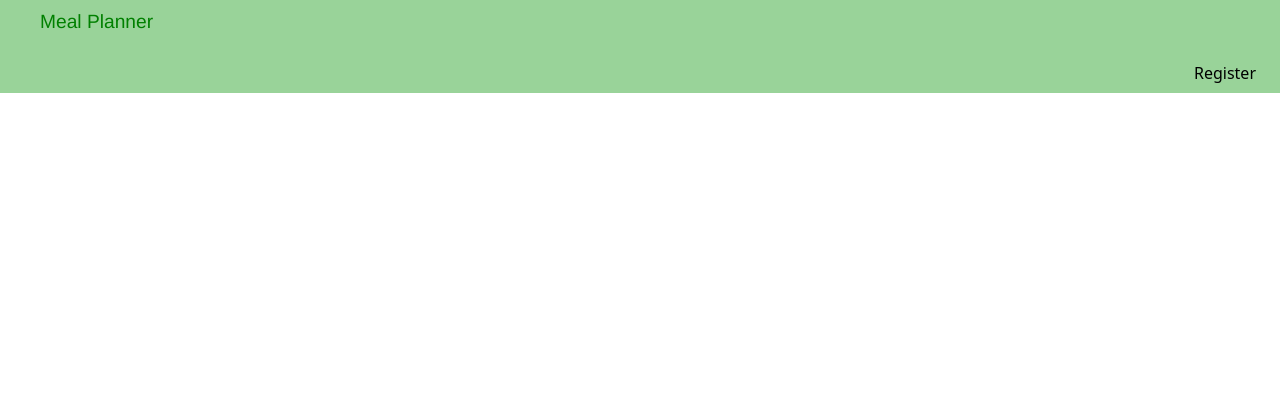
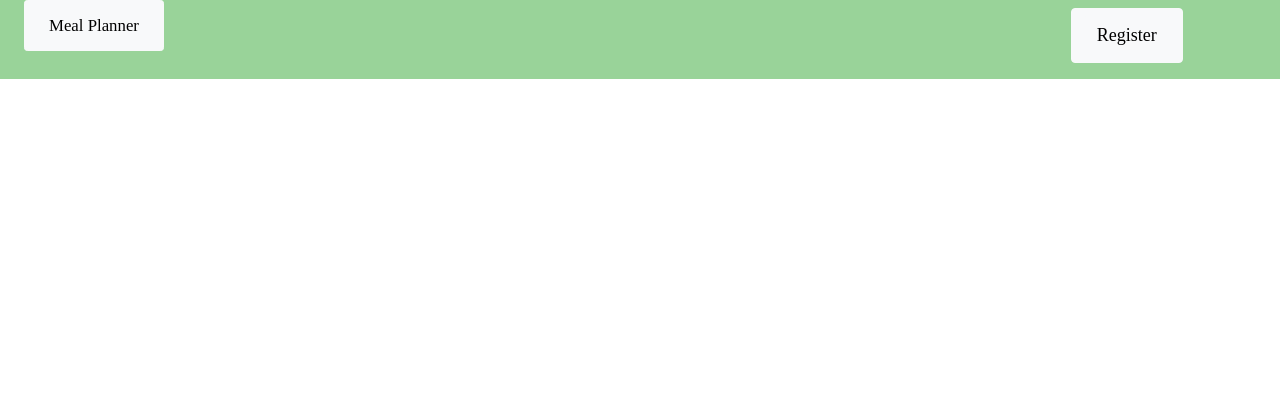
Before and after one commit to zshep/meal_finder, a Flask app: page /jedi in a window 1280 px wide. Shown: the top 420 px of the page. Run offline with Flask 3, Linux system fonts and the light colour scheme.

Commit message:
more style edditing

```diff
--- a/static/style.css
+++ b/static/style.css
@@ -13,15 +13,19 @@ nav {
 }
 
 #homebtn {
-    color: green;
-    padding-right: 5px;
+    color: black;
     font-size: larger;
-    font-family: 'Franklin Gothic Medium', 'Arial Narrow', Arial, sans-serif;
+    font-family: 'Apple Chancery';
+    align-items: center;
+
 
 }
 
 #navbtn {
     color:black;
+    font-size: large;
+    font-family: 'Apple Chancery';
+
 }
 
 .Navbar-nav {
--- a/templates/layout.html
+++ b/templates/layout.html
@@ -28,28 +28,44 @@
 <body>
     <div class="container-fluid" id="navbar">
 
-        <div class="row" id="navbar">
-            <div class="col-2 justify-content-center">
-                <a class="nav-link" id="homebtn" href="/">Meal Planner</a>
-            </div>
+        <div class="row btn-group" id="navbar">
+            <ul class="col-2 justify-content-center">
+                <li class="btn btn-light btn-sm">
+                    <a class="nav-link" id="homebtn" href="/">
+                        Meal Planner
+                    </a>
+                </li>
+            </ul>
             {% if session["name"] %}
-            <ul class="col-2 navbar-nav ms-auto list-group-horizontal justify-content-start">
+            <ul class="col-2 ms-auto list-group-horizontal justify-content-start">
 
-                <li><a class="nav-link active justify-content-start" id="navbtn" href="/show_meal">My Recipes</a></li>
+                <li class="btn btn-light" >
+                    <a id="navbtn" href="/show_meal">
+                        My Recipes
+                    </a>
+                </li>
             </ul>
-            <ul class="col-8 navbar-nav ms-auto list-group-horizontal justify-content-end">
-                <li class="nav-item"><a class="nav-link" id="navbtn" href="/logout">Log Out</a></li>
+            <ul class="col-8 ms-auto list-group-horizontal justify-content-end">
+                <li class="btn btn-light">
+                    <a class="nav-link" id="navbtn" href="/logout">
+                        Log Out
+                    </a>
+                </li>
             </ul>
             {% else %}
 
-            <ul class="navbar-nav ms-auto mt-2 list-group-horizontal justify-content-end">
-
-                <a class="nav-link" id="navbtn" href="/register">Register</a>
+            <ul class="col-2 ms-auto mt-2 list-group-horizontal justify-content-end">
+                <li class="btn btn-light">
+                    <a class="btn btn-light" id="navbtn" href="/register">
+                        Register
+                    </a>
+                </li>
             </ul>
             {% endif %}
         </div>
+    </div>
 
-    </div>
+
     <main class="container-fluid text-center">
         {% block main %}{% endblock %}
     </main>
```
